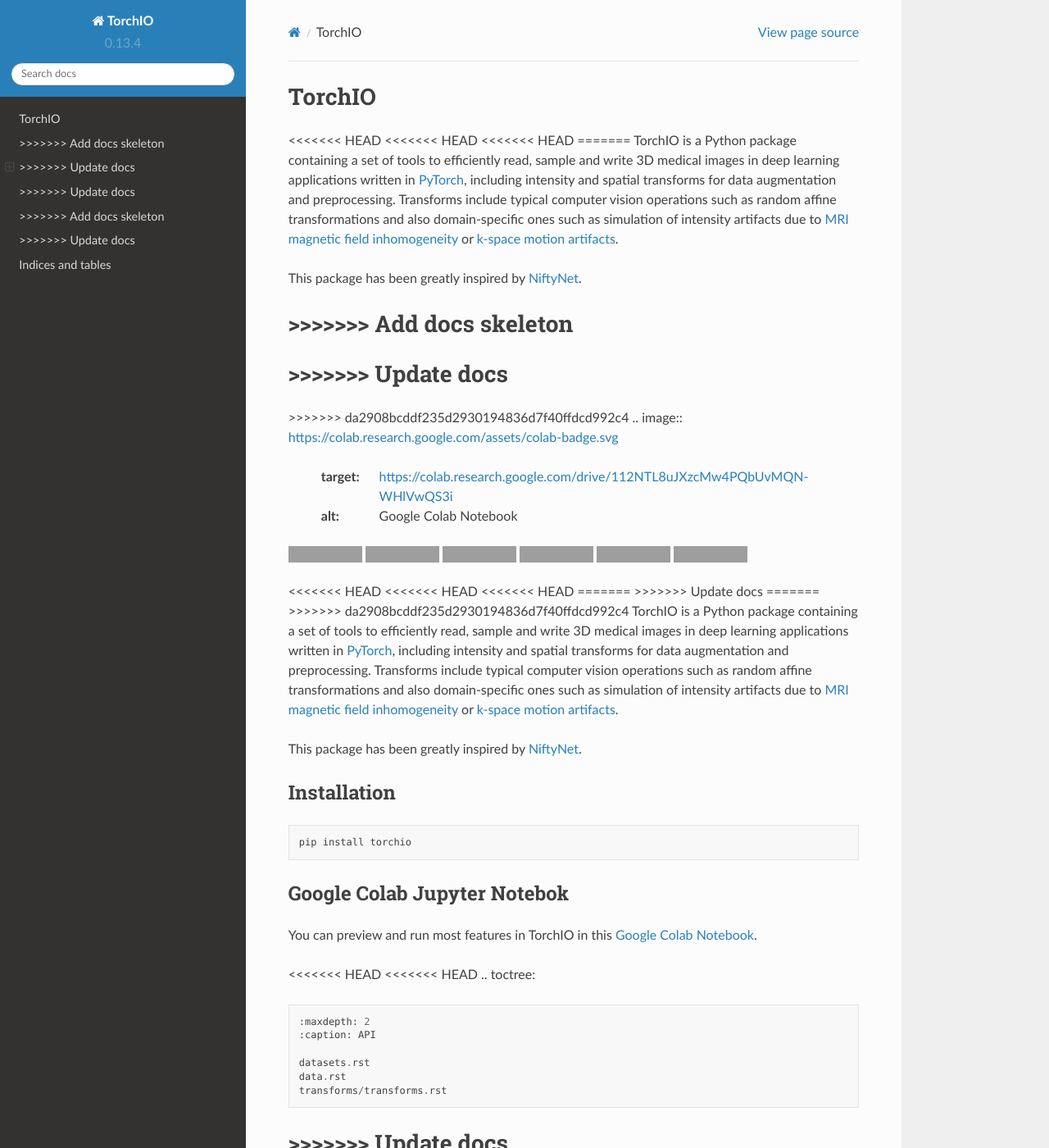
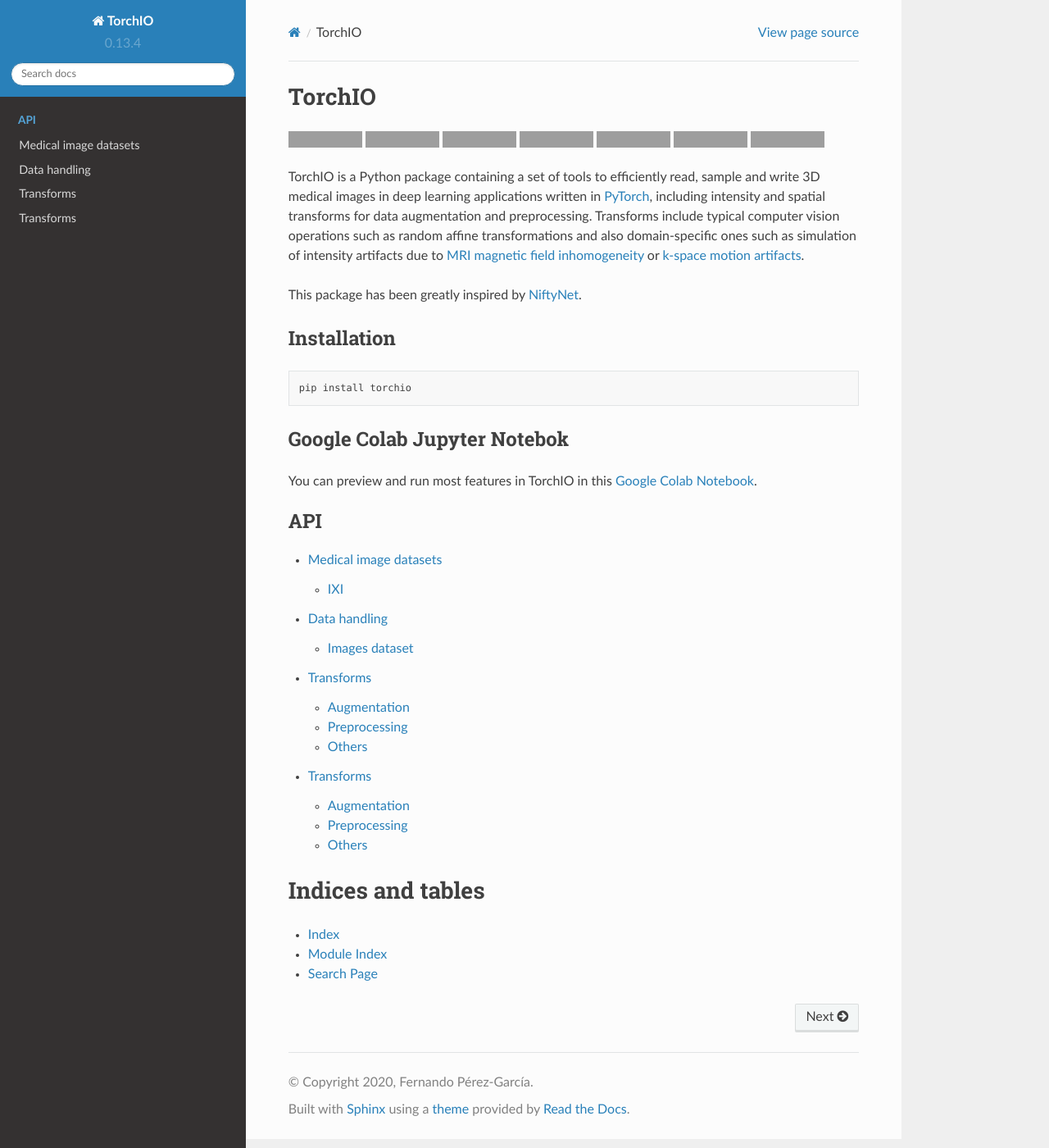
Before and after one commit to fepegar/torchio, a Sphinx documentation site: the page built from docs/source/index.rst, in a window 1280 px wide and 1400 px high. Shown: the whole window at 82% size. Built offline with Sphinx 7.4.7 and the Read the Docs theme 2.0.0, drawn with Linux system fonts in a browser that asks for light colours; some of the changed text lies outside the part shown; grey boxes are pictures that could not be loaded.

Commit message:
Fix that messy rebase

```diff
--- a/docs/source/data.rst
+++ b/docs/source/data.rst
@@ -1,10 +1,3 @@
-<<<<<<< HEAD
-<<<<<<< HEAD
-<<<<<<< HEAD
-=======
->>>>>>> Update docs
-=======
->>>>>>> da2908bcddf235d2930194836d7f40ffdcd992c4
 Data handling
 =============
 
@@ -16,13 +9,4 @@
     :members:
     :undoc-members:
     :show-inheritance:
-<<<<<<< HEAD
-<<<<<<< HEAD
-=======
-Data
-====
->>>>>>> Add docs skeleton
-=======
->>>>>>> Update docs
-=======
->>>>>>> da2908bcddf235d2930194836d7f40ffdcd992c4
+    :noindex:
--- a/docs/source/datasets.rst
+++ b/docs/source/datasets.rst
@@ -1,8 +1,3 @@
-<<<<<<< HEAD
-<<<<<<< HEAD
-<<<<<<< HEAD
-=======
->>>>>>> da2908bcddf235d2930194836d7f40ffdcd992c4
 Medical image datasets
 ======================
 
@@ -12,23 +7,3 @@
     :members:
     :undoc-members:
     :show-inheritance:
-<<<<<<< HEAD
-=======
-Datasets
-========
-
-IXI.
->>>>>>> Add docs skeleton
-=======
-Medical image datasets
-======================
-
-IXI
-***
-.. autoclass:: torchio.datasets.IXI
-    :members:
-    :undoc-members:
-    :show-inheritance:
->>>>>>> Update docs
-=======
->>>>>>> da2908bcddf235d2930194836d7f40ffdcd992c4
--- a/docs/source/index.rst
+++ b/docs/source/index.rst
@@ -6,27 +6,6 @@
 TorchIO
 =======
 
-<<<<<<< HEAD
-<<<<<<< HEAD
-<<<<<<< HEAD
-=======
-TorchIO is a Python package containing a set of tools to efficiently
-read, sample and write 3D medical images in deep learning applications
-written in `PyTorch <https://pytorch.org/>`_,
-including intensity and spatial transforms for data augmentation and preprocessing.
-Transforms include typical computer vision operations
-such as random affine transformations and also domain-specific ones such as
-simulation of intensity artifacts due to
-`MRI magnetic field inhomogeneity <http://mriquestions.com/why-homogeneity.html>`_
-or `k-space motion artifacts <http://proceedings.mlr.press/v102/shaw19a.html>`_.
-
-This package has been greatly inspired by `NiftyNet <https://niftynet.io/>`_.
-
->>>>>>> Add docs skeleton
-=======
->>>>>>> Update docs
-=======
->>>>>>> da2908bcddf235d2930194836d7f40ffdcd992c4
 .. image:: https://colab.research.google.com/assets/colab-badge.svg
    :target: https://colab.research.google.com/drive/112NTL8uJXzcMw4PQbUvMQN-WHlVwQS3i
    :alt: Google Colab Notebook
@@ -56,13 +35,6 @@
    :alt: Code quality
 
 
-<<<<<<< HEAD
-<<<<<<< HEAD
-<<<<<<< HEAD
-=======
->>>>>>> Update docs
-=======
->>>>>>> da2908bcddf235d2930194836d7f40ffdcd992c4
 TorchIO is a Python package containing a set of tools to efficiently
 read, sample and write 3D medical images in deep learning applications
 written in `PyTorch <https://pytorch.org/>`_,
@@ -91,8 +63,6 @@
 `Google Colab Notebook <https://colab.research.google.com/drive/112NTL8uJXzcMw4PQbUvMQN-WHlVwQS3i>`_.
 
 
-<<<<<<< HEAD
-<<<<<<< HEAD
 .. toctree::
    :maxdepth: 2
    :caption: API
@@ -100,27 +70,7 @@
    datasets.rst
    data.rst
    transforms/transforms.rst
-=======
-=======
->>>>>>> Update docs
-=======
->>>>>>> da2908bcddf235d2930194836d7f40ffdcd992c4
-.. toctree::
-   :maxdepth: 2
-   :caption: API
-
-   datasets.rst
-   data.rst
-<<<<<<< HEAD
-<<<<<<< HEAD
-   transforms.rst
->>>>>>> Add docs skeleton
-=======
    transforms/transforms.rst
->>>>>>> Update docs
-=======
-   transforms/transforms.rst
->>>>>>> da2908bcddf235d2930194836d7f40ffdcd992c4
 
 
 Indices and tables
```
Also changed, not shown: setup.py (+0 -15 lines).
